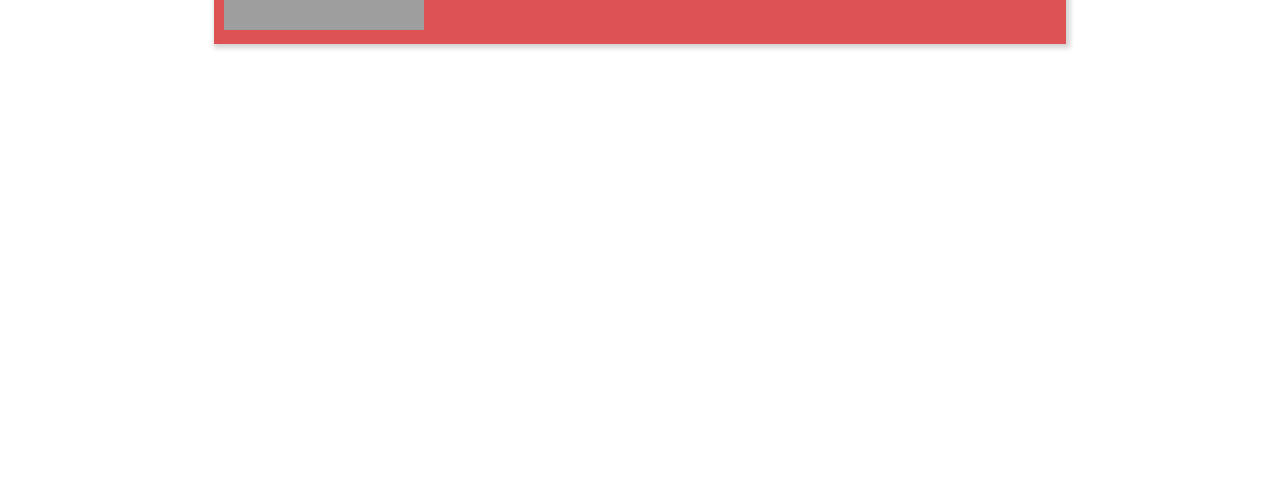
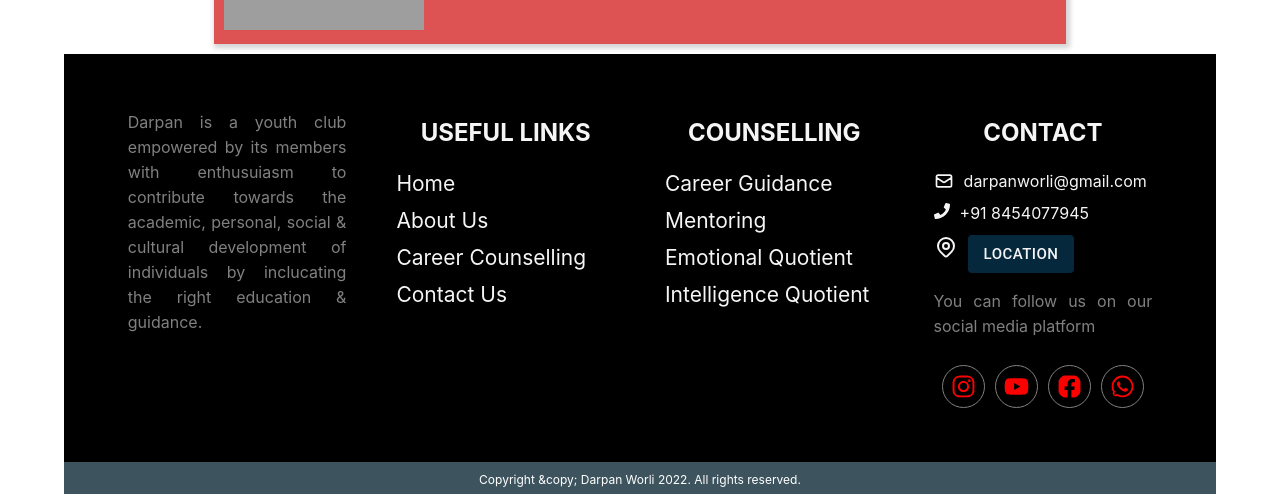
Before and after one commit to Hritik108/siddhivinayak, a React (Create React App) app: page /about in a window 1280 px wide. Shown: the part 578-1072 px from the top of the page. Before the commit the page ends 800 px from the top, so only its background shows below. Built offline with nearby package versions, Linux system fonts and the light colour scheme; grey boxes are pictures that could not be loaded.

Commit message:
footer added

```diff
--- a/package.json
+++ b/package.json
@@ -3,6 +3,10 @@
   "version": "0.1.0",
   "private": true,
   "dependencies": {
+    "@emotion/react": "^11.10.5",
+    "@emotion/styled": "^11.10.5",
+    "@mui/material": "^5.10.17",
+    "@react-icons/all-files": "^4.1.0",
     "@testing-library/jest-dom": "^5.16.5",
     "@testing-library/react": "^13.4.0",
     "@testing-library/user-event": "^13.5.0",
--- a/src/App.js
+++ b/src/App.js
@@ -3,7 +3,7 @@ import React from "react";
 import AboutUs from "./components/aboutUs.js";
 import { BrowserRouter as Router, Routes, Route, Link } from "react-router-dom";
 import NavbarPage from "./pages/navbarpage.js";
-import FooterPage from "./pages/footerpage.js";
+import Footer from "./pages/footerpage.js";
 import Contact from "./components/contact/contact.js";
 
 function App() {
@@ -17,7 +17,7 @@ function App() {
           <Route exact path="/about" element={<AboutUs />}></Route>
           <Route exact path="/contact" element={<Contact />}></Route>
         </Routes>
-        {/* <FooterPage /> */}
+        <Footer />
       </div>
     </Router>
   );
--- a/src/assets/css/footer.css
+++ b/src/assets/css/footer.css
@@ -1,19 +1,143 @@
-footer h1 {
-  margin: 0;
+.footer-container{
+  /* box-sizing: border-box; */
+  width: 100%;
+  background-color: black;
+  display: block;
 }
-.footerContainer {
-  background-color: black;
-  padding: 3% 5%;
-  color: #dd5353;
+.footer-details{
+  width: 95%;
   margin: auto;
+  padding: 30px 10px;
   display: flex;
   flex-wrap: wrap;
   box-sizing: border-box;
+  justify-content: center;
 }
-.footerLogo {
+/* .footer-left{
+  width: 33%;
+
+  padding:10px 20px;
+  box-sizing: border-box;
+} */
+.footer-items{
   width: 25%;
+  padding:10px 25px;
+  box-sizing: border-box;
+
 }
-.footerLogo p {
-  text-align: justify;
-  float: left;
+.footer-left p{
+  color: grey;
+font-size: 16px;
+text-align: justify;
+line-height: 25px;
 }
+#logo{
+  width: 150px;
+  height: 150px;
+  margin-left: 60px;
+}
+
+#links-header{
+  margin-top: 10px 0;
+  color: whitesmoke;
+  font-size: 24px;
+  text-transform: uppercase;
+}
+
+.footer-links{
+  list-style: none;
+  padding: 0px;
+}
+.footer-links li a{
+  text-decoration: none;
+  color: whitesmoke;
+  font-size: 21px;
+}
+.footer-links li{
+  margin: 10px 0px;
+  display: flex;
+}
+.footer-links li a:hover{
+  color: rgb(25, 151, 197);
+  border-bottom: 3px solid rgb(42, 197, 253);
+  transition: 0.5s;
+}
+#location{
+  font-size: 15px;
+}
+#location:hover{
+  border-bottom: none;
+}
+.contact-info{
+  padding-left: 26%;
+}
+.contact-info h3{
+  color: whitesmoke;
+  font-size: 25px;
+}
+.contact-details{
+  list-style: none;
+  /* padding-left: 20px; */
+}
+.contact-info ul li{
+  color:whitesmoke;
+  font-size: 20px;
+}
+.contact-icon{
+  color: whitesmoke;
+  padding-right: 10px;
+  /* display: inline-block; */
+}
+.footer-links li{
+  color: whitesmoke;
+  margin-top: 12px;
+}
+.footer-items p {
+color: grey;
+font-size: 16px;
+text-align: justify;
+line-height: 25px;
+}
+.social-media {
+width: 100%;
+color: #fff;
+
+}
+
+.social-media a {
+text-decoration: none;
+}
+
+.icons{
+/* height: 30px;
+  width: 30px; */
+margin: 10px 5px;
+  padding: 8px;
+  color: rgb(253, 0, 0);
+  border-radius: 50%;
+border: 1px solid grey;
+transition: 0.3s;
+}
+.icons:hover{
+  background: grey;
+  transition: 1s;
+}
+.footer-bottom {
+  text-align: center;
+padding: 10px;
+background: #3d545f;
+color: #fff;
+font-size: 12px;
+}
+@media screen and (max-width: 1085px) {
+.footer-items {
+  width: 50%;
+}
+}
+
+
+@media screen and (max-width: 600px) {
+.footer-items {
+  width: 100%;
+}
+}
--- a/src/pages/footerpage.js
+++ b/src/pages/footerpage.js
@@ -1,15 +1,149 @@
 import React from "react";
-import Footer from "../components/footer/footer";
 import "../assets/css/footer.css";
+// import Logo from "../assets/images/footer_logo.png";
+import { FaInstagram } from "@react-icons/all-files/fa/FaInstagram";
+import { FaYoutube } from "@react-icons/all-files/fa/FaYoutube";
+import { FaFacebookSquare } from "@react-icons/all-files/fa/FaFacebookSquare";
+import { HiOutlineMail } from "@react-icons/all-files/hi/HiOutlineMail";
+import { FaPhone } from "@react-icons/all-files/fa/FaPhone";
+import { HiOutlineLocationMarker } from "@react-icons/all-files/hi/HiOutlineLocationMarker";
+import { FaWhatsapp } from "@react-icons/all-files/fa/FaWhatsapp";
+import { Button } from "@mui/material";
+import { Container } from "@mui/material";
 
-class FooterPage extends React.Component {
+class Footer extends React.Component {
   render() {
     return (
-      <div className="">
-        <Footer />
-      </div>
+      <Container>
+        <div className="footer-container">
+          <div className="footer-details">
+            <div className="footer-items">
+              {/* <img id="logo" src={Logo} alt="logo" /> */}
+              <p>
+                Darpan is a youth club empowered by its members with enthusuiasm
+                to contribute towards the academic, personal, social &amp;
+                cultural development of individuals by inclucating the right
+                education &amp; guidance.
+              </p>
+            </div>
+            <div className="footer-items">
+              <h3 id="links-header">Useful Links</h3>
+              <ul className="footer-links">
+                <li>
+                  {" "}
+                  <a href="">Home</a>{" "}
+                </li>
+                <li>
+                  {" "}
+                  <a href="/About">About Us</a>{" "}
+                </li>
+                <li>
+                  {" "}
+                  <a href="/Career">Career Counselling</a>{" "}
+                </li>
+                <li>
+                  {" "}
+                  <a href="/Contact"> Contact Us</a>{" "}
+                </li>
+              </ul>
+            </div>
+            <div className="footer-items">
+              <h3 id="links-header">Counselling</h3>
+              <ul className="footer-links">
+                <li>
+                  {" "}
+                  <a href="/Career">Career Guidance</a>{" "}
+                </li>
+                <li>
+                  {" "}
+                  <a href="/Career">Mentoring</a>{" "}
+                </li>
+                <li>
+                  {" "}
+                  <a href="Career">Emotional Quotient</a>{" "}
+                </li>
+                <li>
+                  {" "}
+                  <a href="Career">Intelligence Quotient</a>{" "}
+                </li>
+              </ul>
+            </div>
+            <div className="footer-items">
+              <h3 id="links-header">CONTACT</h3>
+              <ul className="footer-links">
+                <li>
+                  <HiOutlineMail
+                    className="contact-icon"
+                    style={{ fontSize: "20px" }}
+                  />{" "}
+                  darpanworli@gmail.com{" "}
+                </li>
+                <li>
+                  {" "}
+                  <FaPhone className="contact-icon" /> +91 8454077945{" "}
+                </li>
+                <li>
+                  {" "}
+                  <HiOutlineLocationMarker
+                    className="contact-icon"
+                    style={{ fontSize: "24px" }}
+                  />
+                  <Button
+                    href="https://maps.app.goo.gl/5Sgi4MQtqx9oykum8"
+                    target="_blank"
+                    id="location"
+                    variant="contained"
+                    style={{ backgroundColor: "#06283D" }}
+                  >
+                    Location
+                  </Button>
+                </li>
+              </ul>
+              <p>You can follow us on our social media platform</p>
+              <div className="social-media">
+                <a
+                  href="https://instagram.com/darpan_worli?igshid=YmMyMTA2M2Y="
+                  target="_blank"
+                >
+                  {" "}
+                  <FaInstagram className="icons" style={{ fontSize: "25px" }} />
+                </a>
+                <a
+                  href="https://www.youtube.com/channel/UCFkt3MlyuRUpGXfIe3zlGGw"
+                  target="_blank"
+                >
+                  <FaYoutube className="icons" style={{ fontSize: "25px" }} />
+                </a>
+
+                <a href="">
+                  <FaFacebookSquare
+                    className="icons"
+                    id="fb"
+                    style={{ fontSize: "25px" }}
+                  />
+                </a>
+                <a
+                  href="https://chat.whatsapp.com/EXCfFSHesMZ2KDfdPm12pH"
+                  target="_blank"
+                >
+                  {/* <Button id="whatsappbtn" variant="outlined"> */}
+                  <FaWhatsapp
+                    id="wp-icon"
+                    className="icons"
+                    style={{ fontSize: "25px" }}
+                  />
+                  {/* &amp;nbsp; Whatsapp</Button> */}
+                </a>
+              </div>
+            </div>
+          </div>
+          <div className="footer-bottom">
+            Copyright &amp;copy; Darpan Worli 2022. All rights reserved.
+          </div>
+        </div>
+      </Container>
     );
   }
 }
 
-export default FooterPage;
+export default Footer;
```
Also changed, not shown: 1 other file (tests, documents, lock files or other folders).
